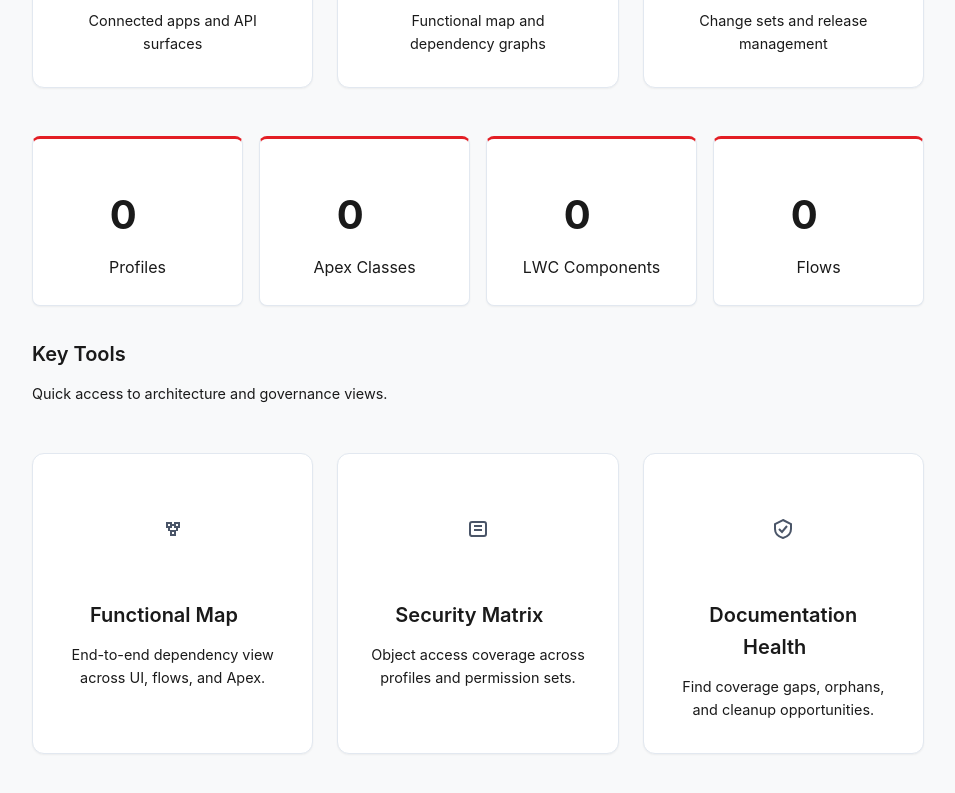
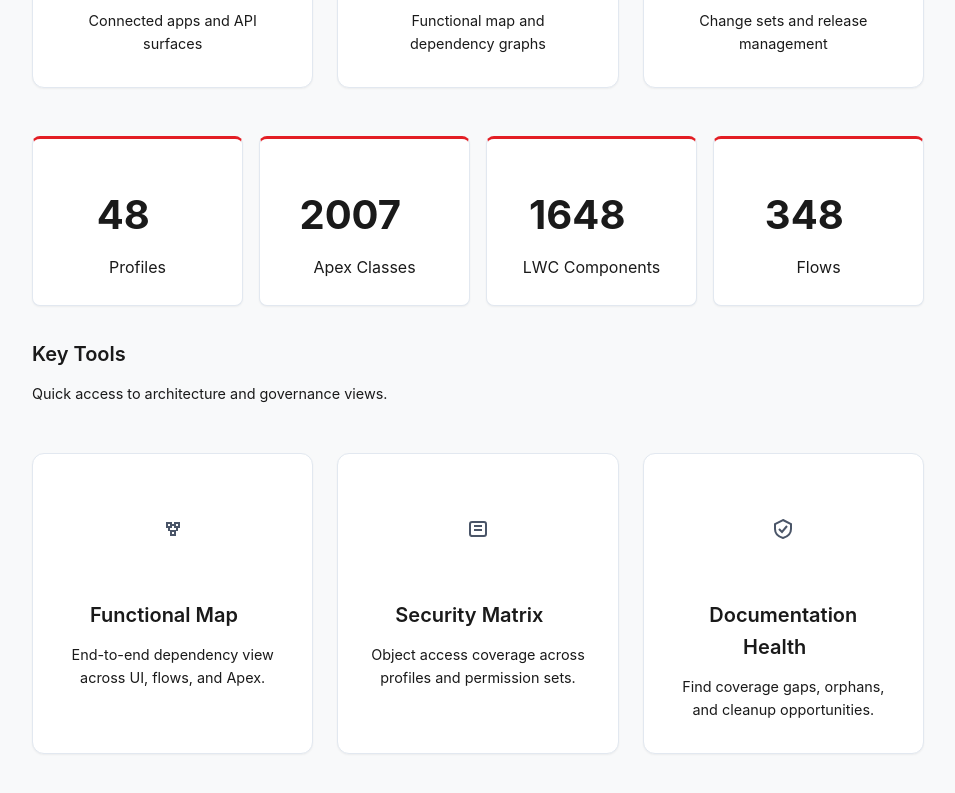
Before and after one commit to rsorrentino/salesforce-org-documentation, a website: page index.html in a window 1280 px wide. Shown: the part 1096-1889 px from the top of the page, without its empty margins (292-1247 px from the left). Drawn offline with Linux system fonts and the light colour scheme.

Commit message:
Restructuring

```diff
--- a/index.html
+++ b/index.html
@@ -129,19 +129,19 @@
                     <!-- UX-B: Clickable stat cards -->
                     <div class="stats-grid">
                         <a href="pages/profiles/index.html" class="stat-card">
-                            <h3>0</h3>
+                            <h3>48</h3>
                             <p>Profiles</p>
                         </a>
                         <a href="pages/apex/index.html" class="stat-card">
-                            <h3>0</h3>
+                            <h3>2007</h3>
                             <p>Apex Classes</p>
                         </a>
                         <a href="pages/ui/index.html" class="stat-card">
-                            <h3>0</h3>
+                            <h3>1648</h3>
                             <p>LWC Components</p>
                         </a>
                         <a href="pages/automation/index.html" class="stat-card">
-                            <h3>0</h3>
+                            <h3>348</h3>
                             <p>Flows</p>
                         </a>
                     </div>
```
Also changed, not shown: 404.html (+4 -0 lines), .claude/skills/elegant-reports/examples/sample-output.html, .claude/tasks/RESTRUCTURE.md (added).
